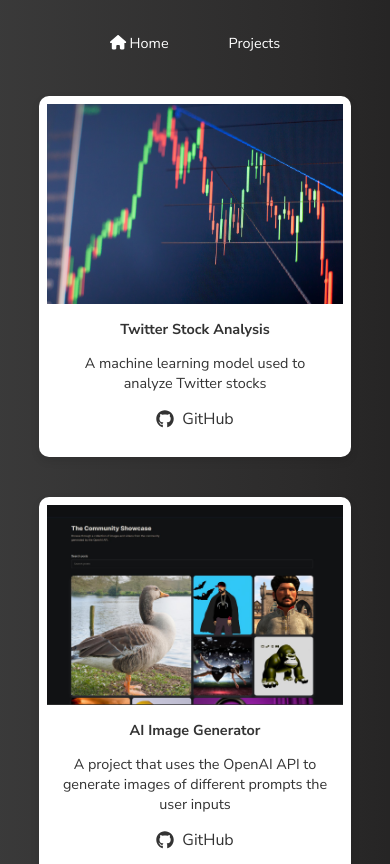
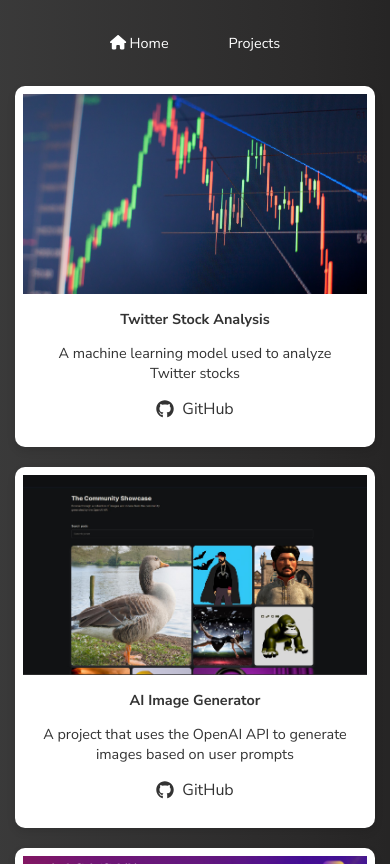
Before and after one commit to AliAhmed2004/personal-website, a React (Create React App) app: page /projects in a window 390 px wide. Built offline with nearby package versions, Linux system fonts and the light colour scheme.

Commit message:
additional mobile navigation changes

```diff
--- a/src/App.css
+++ b/src/App.css
@@ -281,13 +281,9 @@
   .project-card {
     width: calc((100% / 3) - 40px);
     padding: 15px;
+    margin: 0 15px;
   }
-  .projects-container {
-    flex: 0 0 auto;
-    width: 80%;
-    margin: 10px;
-    scroll-snap-align: start;
-  }
+
   .project-info h3,
   .project-info p {
     font-size: 1rem;
@@ -359,13 +355,9 @@
   .project-card {
     width: 100%;
     padding: 8px;
+    margin: 0 15px;
   }
-  .projects-container {
-    flex: 0 0 auto;
-    width: 80%;
-    margin: 10px;
-    scroll-snap-align: start;
-  }
+
   .project-info h3,
   .project-info p {
     font-size: 0.9rem;
@@ -433,16 +425,10 @@
     padding-top: 15px;
   }
 
-  .projects-container {
-    flex: 0 0 auto;
-    width: 80%;
-    margin: 10px;
-    scroll-snap-align: start;
-  }
-
   .project-card {
     width: calc(100% - 10px);
     padding: 6px;
+    margin: 0 15px;
   }
 
   .project-info h3,
--- a/src/Projects.js
+++ b/src/Projects.js
@@ -6,22 +6,8 @@
 import hub from "./hub.jpg";
 
 const Projects = () => {
-  const scrollContainerRef = useRef(null);
-
-  useEffect(() => {
-    const container = scrollContainerRef.current;
-
-    console.log("Initial scrollLeft:", container.scrollLeft);
-
-    container.scrollLeft = 0;
-
-    setTimeout(() => {
-      console.log("Delayed scrollLeft:", container.scrollLeft);
-    }, 500);
-  }, []);
-
   return (
-    <div ref={scrollContainerRef} className="projects-container">
+    <div className="projects-container">
       <div className="project-card">
         <img
           src={stock}
@@ -45,8 +31,8 @@
         <div className="project-info">
           <h3>AI Image Generator</h3>
           <p>
-            A project that uses the OpenAI API to generate images of different
-            prompts the user inputs
+            A project that uses the OpenAI API to generate images based on user
+            prompts
           </p>
           <a
             href="https://github.com/AliAhmed2004/ai-image-generator"
```
